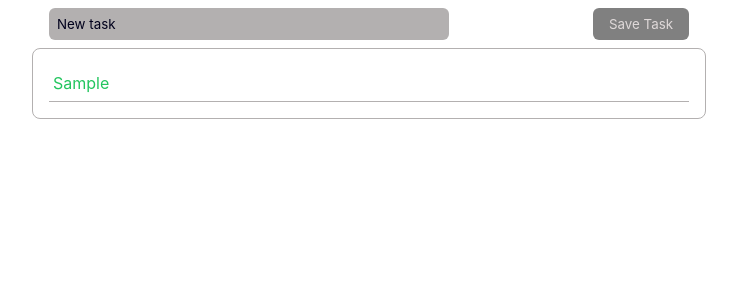
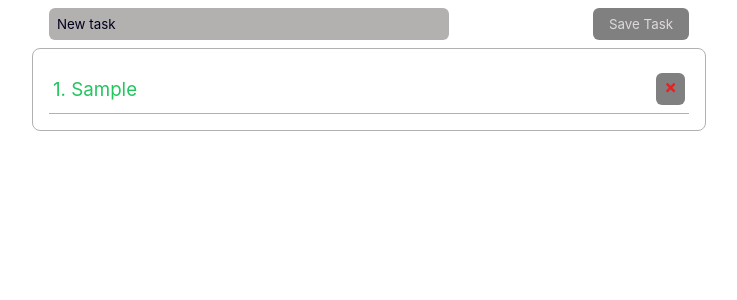
Before and after one commit to GHOST-Aram/react-task-app-odin, a React (Create React App) app: page / in a window 1280 px wide. Both pictures are taken after typing "Sample" into the empty fields and a click on the input "Save Task". Shown: the top 300 px of the page, without its empty margins (271-1008 px from the left). Built offline with nearby package versions, Linux system fonts and the light colour scheme.

Commit message:
feat: Create Delete Button
      Install react icons and use FaTimes Component

```diff
--- a/package.json
+++ b/package.json
@@ -9,7 +9,9 @@
     "cra-template": "1.2.0",
     "react": "^18.2.0",
     "react-dom": "^18.2.0",
+    "react-icons": "^4.8.0",
     "react-scripts": "5.0.1",
+    "uniqid": "^5.4.0",
     "web-vitals": "^2.1.4"
   },
   "scripts": {
--- a/src/App.js
+++ b/src/App.js
@@ -2,6 +2,7 @@ import { useState } from 'react';
 import './App.css';
 import Form from './components/form';
 import Tasks from './components/tasks';
+import uniqid from "uniqid"
 function App() {
   const [tasks, setTasks] = useState([])
 
@@ -9,7 +10,7 @@ function App() {
 
 
   const saveTasks = () =>{
-    setTasks([...tasks, {id: tasks.length, text: taskText}])
+    setTasks([...tasks, {id: uniqid(), text: taskText}])
     setTaskText('')
   }
 
--- /dev/null
+++ b/src/components/delete-button.js
@@ -0,0 +1,12 @@
+import React from 'react'
+import {FaTimes} from 'react-icons/fa'
+
+export const Button = () => {
+  return (
+    <button className = 'bg-gray text-red-500 text-lg py-4 px-4 border-none rounded-md'>
+        <FaTimes/>
+      </button>
+  )
+}
+
+export default Button
--- a/src/components/form.js
+++ b/src/components/form.js
@@ -8,7 +8,7 @@ export const Form = ({onTextChange, taskText, onSave}) => {
   }
   return (
     <form onSubmit={(e) =>onSubmit(e)} className='flex flex-row justify-between container py-4'>
-        <input type="text" name="" id=""  value={taskText} onChange={(e) => onTextChange(e.target.value)}
+        <input type="text" required name="" id=""  value={taskText} onChange={(e) => onTextChange(e.target.value)}
         className='py-4 px-4 border-none bg-light-gray outline-none rounded-md w-60' placeholder='New task' />
         <input type="submit" value="Save Task" className='bg-gray text-light py-4 px-8 border-none rounded-md' />
     </form>
--- a/src/components/task.js
+++ b/src/components/task.js
@@ -1,8 +1,10 @@
 import React from 'react'
-
-const Task = ({task}) => {
-  return (<li key={task.id} className='text-green-500 py-4 px-2 border-b-1 border-light-gray'>
-    {task.text}</li>)
+import Button from './delete-button'
+const Task = ({index, task}) => {
+  return (<li key={task.id} className='flex flex-row justify-between items-center text-green-500 py-4 px-2 border-b-1 border-light-gray'>
+    <h3 className='font-light'>{index + 1}.  {task.text}</h3>
+    <Button />
+    </li>)
 }
 
 export default Task
--- a/src/components/tasks.js
+++ b/src/components/tasks.js
@@ -3,7 +3,7 @@ import Task from './task'
 const Tasks = ({tasks}) => {
   return (
     <ul className='text-left container px-8 border-solid rounded-lg py-8 border-light-gray'>
-        {tasks.map((task) => <Task key ={task.id} task={task} />)}
+        {tasks.map((task, index) => <Task index = {index} key ={task.id} task={task} />)}
     </ul>
   )
 }
--- a/src/index.css
+++ b/src/index.css
@@ -55,8 +55,14 @@ code {
 .flex-row{
   flex-direction: row;
 }
+.font-light{
+  font-weight: 400;
+}
 input[type=text]::placeholder{
   color: var(--dark-color);
+}
+.items-center{
+  align-items: center;
 }
 .justify-between{
   justify-content: space-between;
@@ -97,6 +103,9 @@ li{
 .text-light{
   color: var(--light-color);
 }
+.text-red-500{
+  color: rgb(220 38 38);
+}
 li:nth-child(even){
   background-color: var(--slate-color);
 }
```
Also changed, not shown: 1 other file (tests, documents, lock files or other folders).
